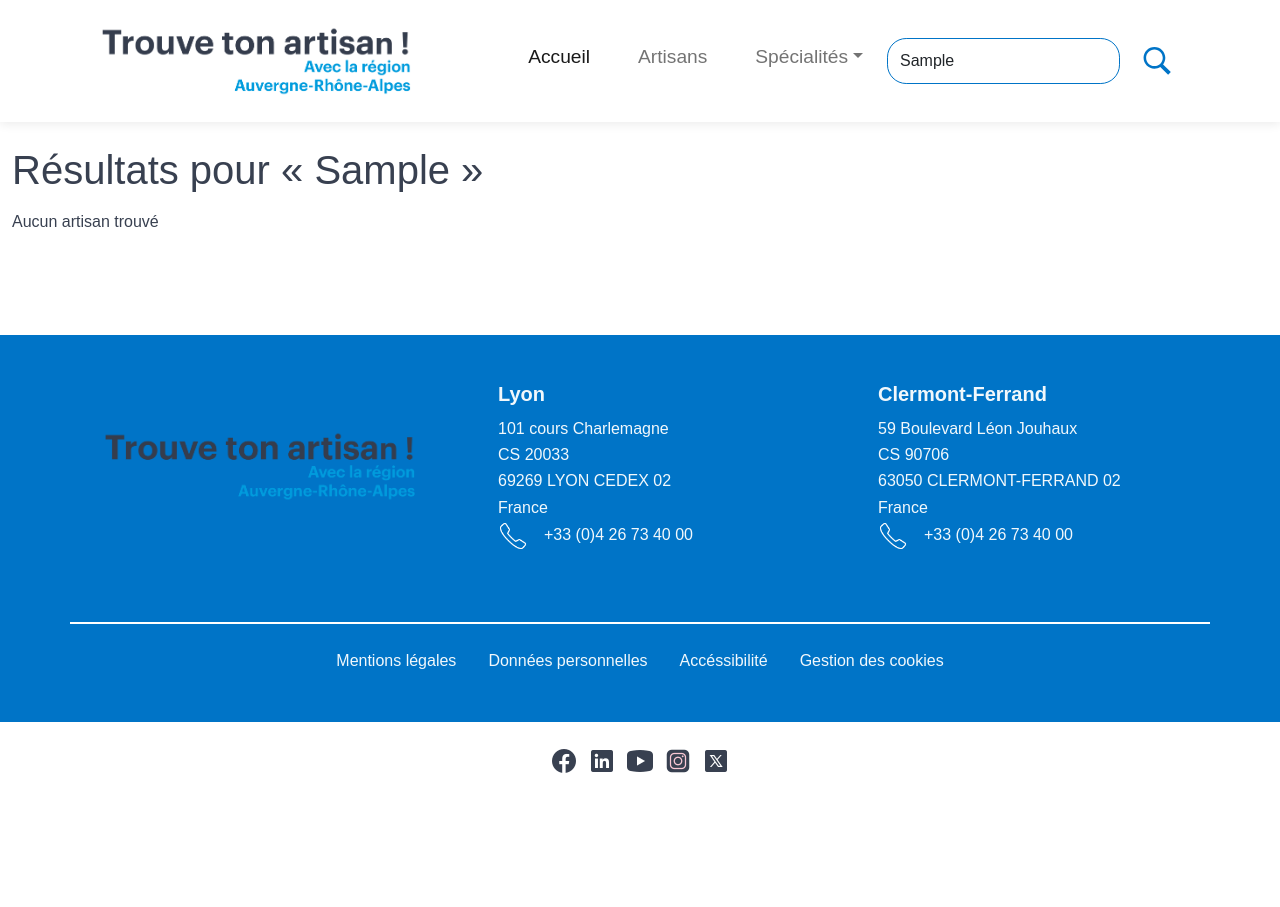
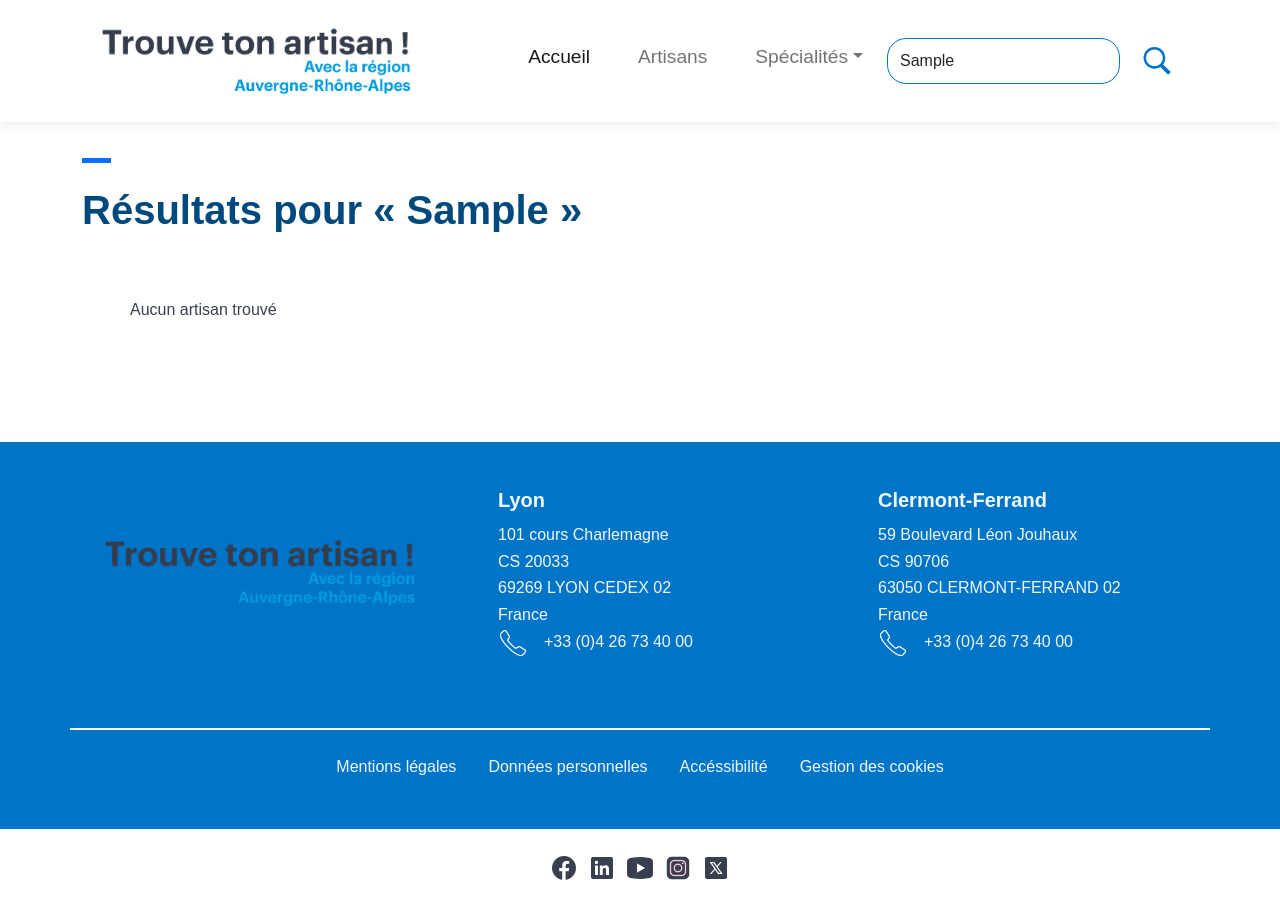
Before and after one commit to MaitreGobz/Trouve-ton-artisan-avec-angular, an Angular app: page / in a window 1280 px wide. Both pictures are taken after typing "Sample" into the empty fields and a click on the button 1157 px from the left and 60 px from the top of the page. Before the commit the page ends 800 px from the top, so only its background shows below. Built offline with nearby package versions, Linux system fonts and the light colour scheme.

Commit message:
rework search page done

```diff
--- a/src/app/components/result-search/result-search.component.html
+++ b/src/app/components/result-search/result-search.component.html
@@ -1,12 +1,9 @@
-<section *ngIf="searchTerm" class="container-fluid my-4">
-  <h1>Résultats pour « {{ searchTerm }} »</h1>
-  <p *ngIf="(allArtisans | artisanSearch: searchTerm).length === 0" class="mt-3">
-    Aucun artisan trouvé
-  </p>
-  <div class="row mt-3">
-    <div
-      *ngFor="let artisan of allArtisans | artisanSearch: searchTerm"
-      class="col-sm-8 col-md-4 col-lg-3 mb-4">
+<section *ngIf="searchTerm" class="search-page container my-4">
+  <div class="d-inline-block border-top border-5 border-primary w-1r"></div>
+  <h1 class="mt-3 mb-5">Résultats pour « {{ searchTerm }} »</h1>
+  <p class="ms-lg-5 mb-5 pt-3" *ngIf="(allArtisans | artisanSearch: searchTerm).length === 0">Aucun artisan trouvé</p>
+  <div class="row mt-3 mx-auto">
+    <div *ngFor="let artisan of allArtisans | artisanSearch: searchTerm" class="col-sm-12 col-md-4 col-lg-3 mb-4">
       <app-artisan-card [artisan]="artisan"></app-artisan-card>
     </div>
   </div>
--- a/src/app/components/result-search/result-search.component.scss
+++ b/src/app/components/result-search/result-search.component.scss
@@ -0,0 +1,21 @@
+// Variables
+
+$font-size-base: 1rem !default;
+$line-height-base: 1.5 !default;
+$spacing-unit: 1rem !default;
+
+$color-bg: #fff;
+$color-info: #f1f8fc;
+$color-primary: #0074c7;
+$color-secondary: #00497c;
+$color-text: #384050;
+$color-warning: #cd2c2e;
+$color-success: #82b864;
+
+
+.search-page {
+    h1 {
+        font-weight: 700;
+        color: $color-secondary;
+    }
+}
```
